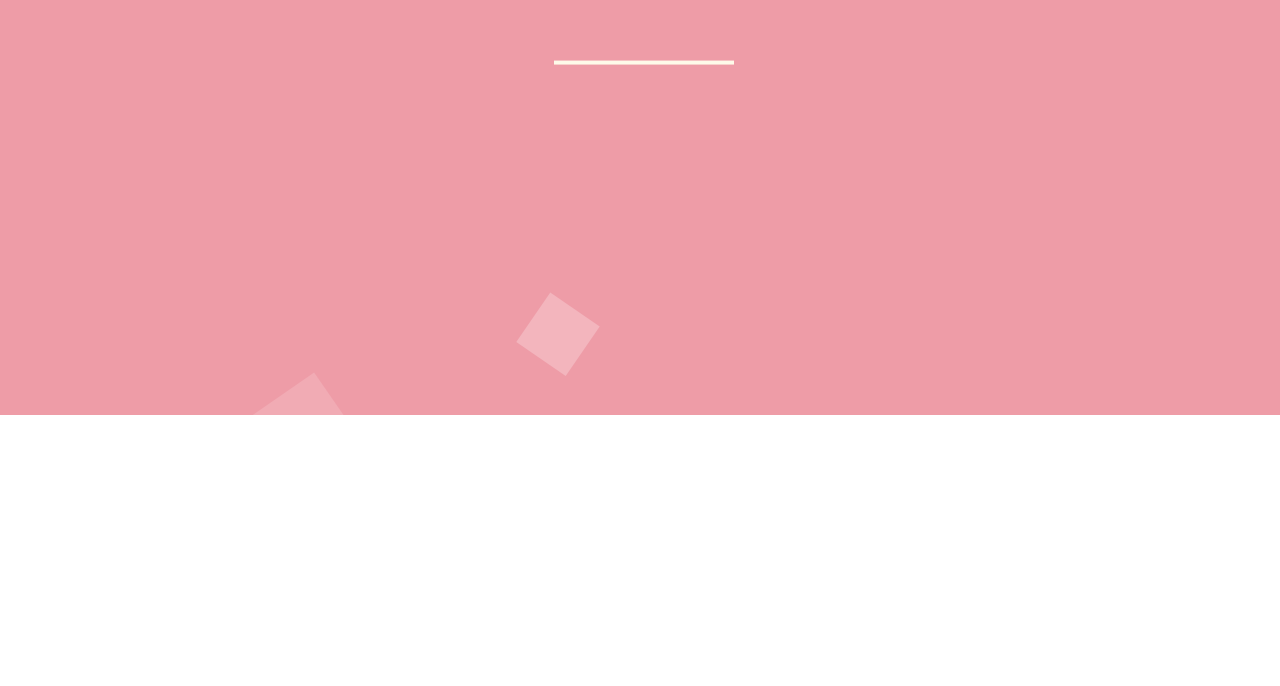
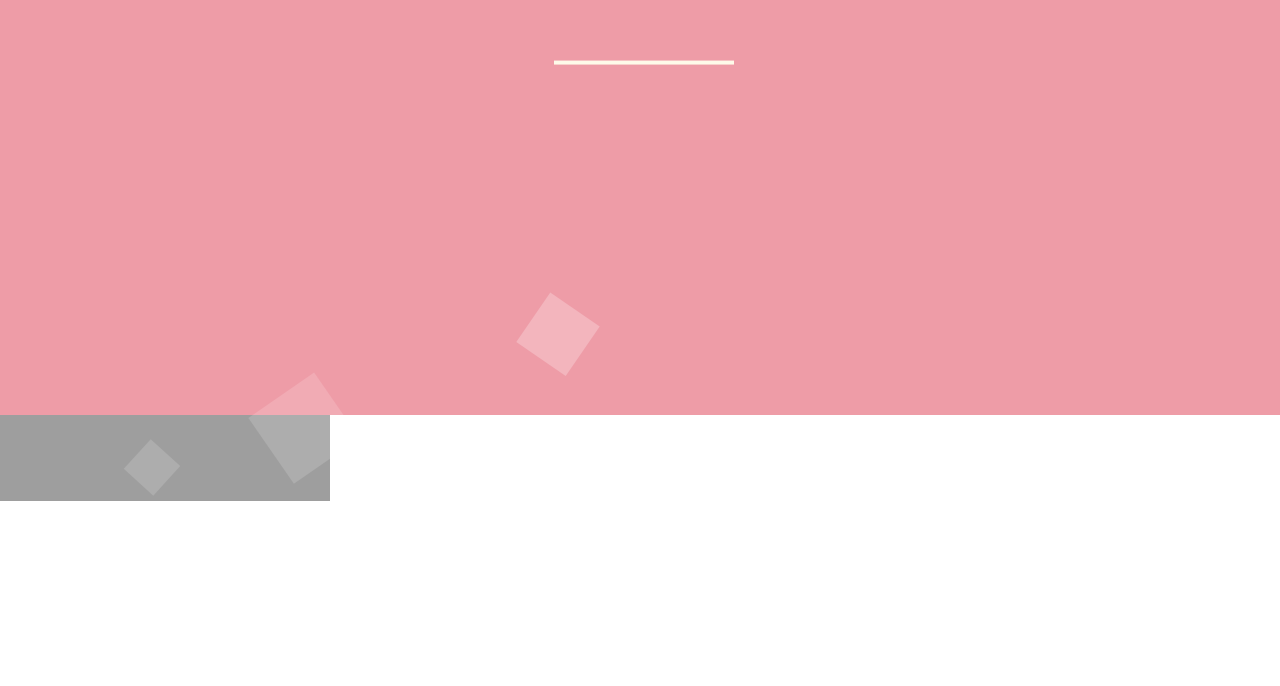
Before and after one commit to eggtart-happybirthday/eggtart-happybirthday.github.io, a plain HTML site: page cake/cake.html in a window 1280 px wide. Shown: the part 290-976 px from the top of the page. Drawn offline with Linux system fonts and the light colour scheme; grey boxes are pictures that could not be loaded.

Commit message:
Site updated: 2017-02-08 16:49:55

```diff
--- a/cake/cake.html
+++ b/cake/cake.html
@@ -5,7 +5,7 @@
 
   <meta charset="UTF-8">
   <link rel="Shortcut Icon" href="http://i1.piimg.com/584643/8c2550cdc949176a.png" />
-  <title>BirthdayCake</title>
+  <title>生日蛋糕</title>
   <link rel="stylesheet" href="css/styless.css" media="screen" type="text/css" />
 </head>
 
@@ -185,7 +185,8 @@
       <li></li>
     </ul>
   <script src='js/jquery.js'></script>
-  <audio src="music/2.mp3" autoplay="autoplay" loop="loop">
+<div>
+<iframe frameborder="no" border="0" marginwidth="0" marginheight="0" width=330 height=86 src="//music.163.com/outchain/player?type=2&id=5270588&auto=1&height=66"></iframe></div>
 </body>
 
 </html>
```
Also changed, not shown: cake1/cake.html (+3 -3 lines), 1 other file.
